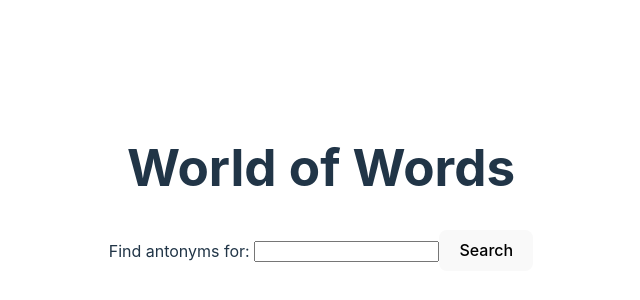
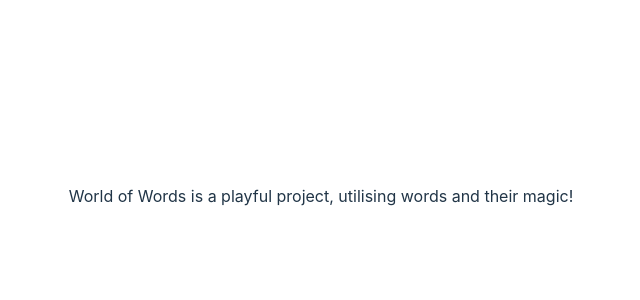
Before and after one commit to aviralrabbit1/world-of-words, a React (Vite) app: page / in a window 1280 px wide. Shown: the part 204-504 px from the top of the page, without its empty margins (319-959 px from the left). Built offline with nearby package versions, Linux system fonts and the light colour scheme.

Commit message:
hydrateRoot main.tsx Router

```diff
--- a/src/main.tsx
+++ b/src/main.tsx
@@ -1,10 +1,21 @@
-import React from 'react'
-import ReactDOM from 'react-dom/client'
-import App from './App.tsx'
-import './index.css'
+import ReactDOM from 'react-dom/client';
+import './index.css';
 
-ReactDOM.createRoot(document.getElementById('root')!).render(
-  <React.StrictMode>
-    <App />
-  </React.StrictMode>,
-)
+import { BrowserRouter } from 'react-router-dom';
+
+import { Router } from './router';
+
+// createRoot lets you create a root to display React components inside a browser DOM node.
+// ReactDOM.createRoot(document.getElementById('root')!).render(
+//   <React.StrictMode>
+//     <App />
+//   </React.StrictMode>,
+// )
+
+// hydrateRoot lets you display React components inside a browser DOM node whose HTML content was previously generated by react-dom/server.
+ReactDOM.hydrateRoot(
+  document.getElementById('root')!,
+  <BrowserRouter>
+    <Router />
+  </BrowserRouter>
+);
```
